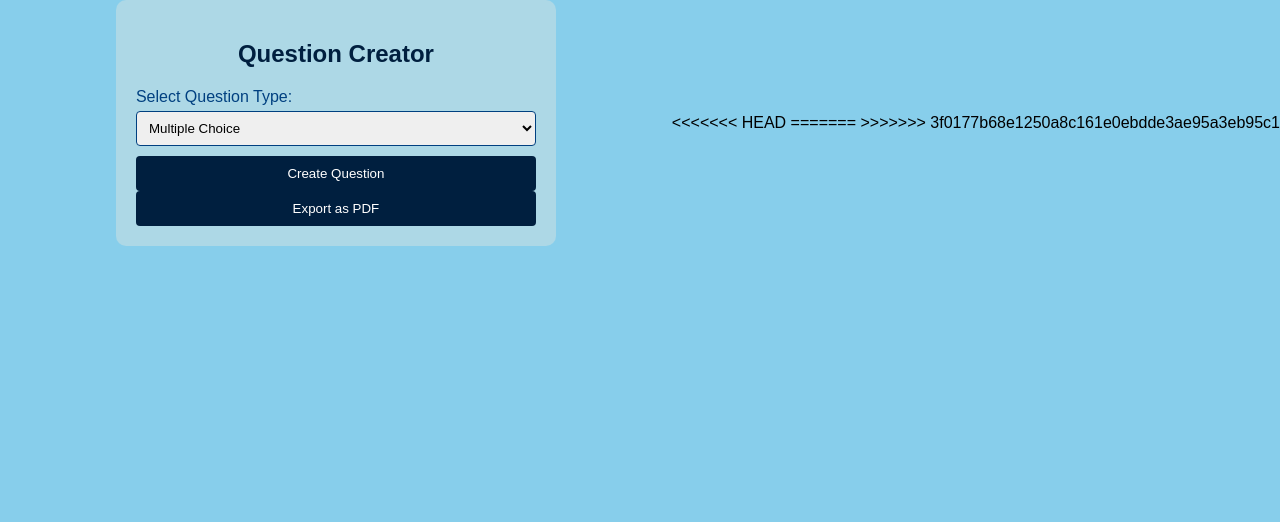
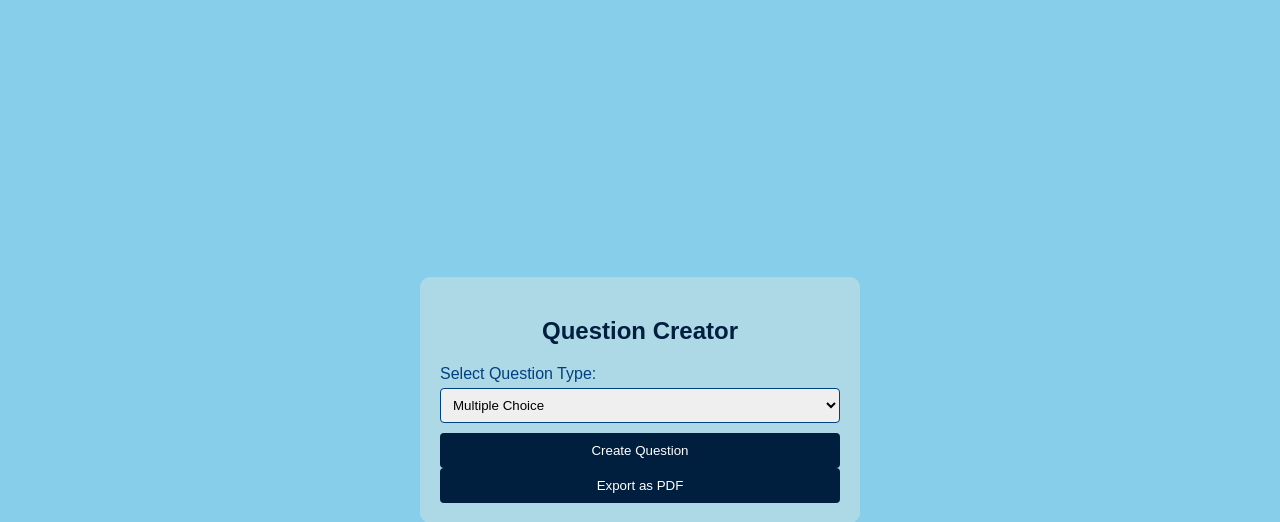
Before and after one commit to SXV357/Quizz.It, a Flask app: template templates/questions.html in a window 1280 px wide. Shown: the top 522 px of the page. Run offline with Flask 3, Linux system fonts and the light colour scheme; the template is opened without the code that fills it, so the values that code supplies are empty.

Commit message:
home page ui done!

```diff
--- a/templates/questions.html
+++ b/templates/questions.html
@@ -60,13 +60,8 @@
         display: flex;
         align-items: center;
         justify-content: center;
-<<<<<<< HEAD
-        height: 100vh;
-        margin: 0;
-=======
         height: 100vh; /* Make the body full height of the viewport */
         margin: 0; /* Remove default margin */
->>>>>>> 3f0177b68e1250a8c161e0ebdde3ae95a3eb95c1
     }
 
     #container {
@@ -152,19 +147,11 @@
             pdfContent += "Type: " + questionType + "\n";
             pdfContent += "Question: " + questionText;
 
-<<<<<<< HEAD
-
-            console.log("Exported as PDF:\n" + pdfContent);
-        }
-
-
-=======
             // For simplicity, you can print the PDF content to console
             console.log("Exported as PDF:\n" + pdfContent);
         }
 
         // Show/hide options input based on question type
->>>>>>> 3f0177b68e1250a8c161e0ebdde3ae95a3eb95c1
         document.getElementById("questionType").addEventListener("change", function () {
             var optionsContainer = document.getElementById("optionsContainer");
             if (this.value === "multipleChoice") {
@@ -175,8 +162,4 @@
         });
     </script>
 </body>
-<<<<<<< HEAD
 </html>
-=======
-</html>
->>>>>>> 3f0177b68e1250a8c161e0ebdde3ae95a3eb95c1
```
